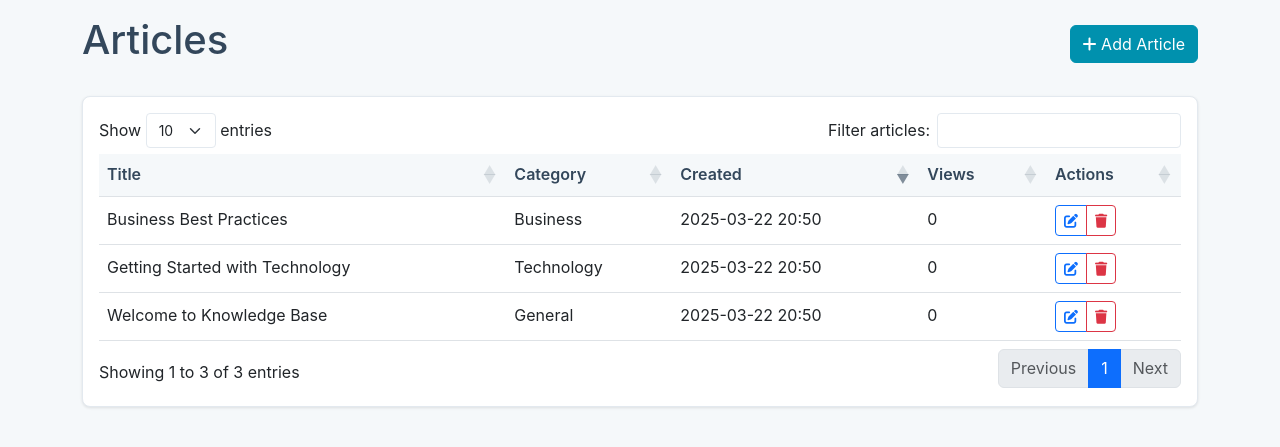
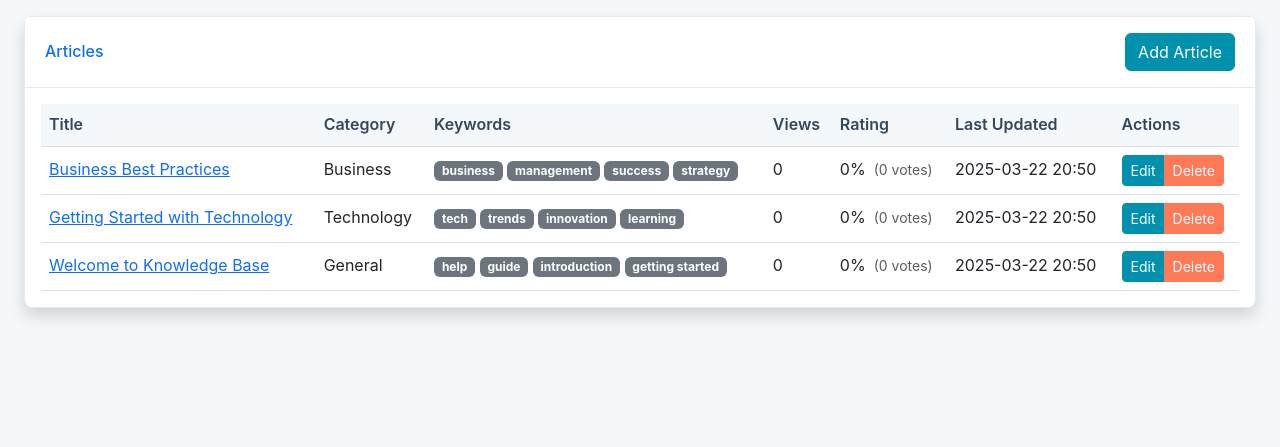
Before and after one commit to joegiglio/https---github.com-joegiglio-windsurf-kb, a Flask app: page /admin/articles in a window 1280 px wide. Shown: the part 58-505 px from the top of the page. Run offline with Flask 3, Linux system fonts and the light colour scheme; the visitor is signed in with stand-in values (Sample User, id 1); data comes from the database, SQL or seed files in the repository; some libraries are stand-ins or nearby versions.

Commit message:
added search keywords

```diff
--- a/app.py
+++ b/app.py
@@ -6,7 +6,7 @@ from extensions import db
 from models import Category, Article, SearchLog
 from datetime import datetime
 from flask_migrate import Migrate
-from sqlalchemy import func
+from sqlalchemy import func, or_
 
 def create_app():
     app = Flask(__name__)
@@ -47,16 +47,19 @@ def create_app():
                 Article(
                     title='Welcome to Knowledge Base',
                     content='Welcome to our knowledge base system. Here you will find helpful articles and guides.',
+                    keywords='help,guide,introduction,getting started',
                     category_id=1
                 ),
                 Article(
                     title='Getting Started with Technology',
                     content='Learn about the latest technology trends and how to stay up to date.',
+                    keywords='tech,trends,innovation,learning',
                     category_id=2
                 ),
                 Article(
                     title='Business Best Practices',
                     content='Discover the best practices for running a successful business.',
+                    keywords='business,management,success,strategy',
                     category_id=3
                 )
             ]
@@ -132,10 +135,13 @@ def create_app():
         # Sanitize input
         sanitized_query = bleach.clean(query, tags=[], strip=True)
 
-        # Search in both title and content
+        # Search in title, content, and keywords
         articles = Article.query.filter(
-            Article.title.ilike(f'%{sanitized_query}%') |
-            Article.content.ilike(f'%{sanitized_query}%')
+            or_(
+                Article.title.ilike(f'%{sanitized_query}%'),
+                Article.content.ilike(f'%{sanitized_query}%'),
+                Article.keywords.ilike(f'%{sanitized_query}%')
+            )
         ).limit(10).all()
 
         # Only log completed searches (when form is submitted)
--- a/static/js/admin/articles.js
+++ b/static/js/admin/articles.js
@@ -1,64 +1,96 @@
 $(document).ready(function() {
-    // Initialize TinyMCE
-    function initTinyMCE(selector) {
+    // Initialize TinyMCE for all rich editors
     tinymce.init({
-            selector: selector,
-            height: 500,
-            menubar: true,
+        selector: '.rich-editor',
+        height: 400,
         plugins: [
             'advlist', 'autolink', 'lists', 'link', 'image', 'charmap', 'preview',
             'anchor', 'searchreplace', 'visualblocks', 'code', 'fullscreen',
-                'insertdatetime', 'media', 'table', 'help', 'wordcount', 'paste'
+            'insertdatetime', 'media', 'table', 'help', 'wordcount'
         ],
-            toolbar: 'undo redo | formatselect | bold italic underline | alignleft aligncenter alignright alignjustify | bullist numlist outdent indent | link image | removeformat | help',
-            content_style: '@import url("/static/css/article.css");',
+        toolbar: 'undo redo | formatselect | bold italic | alignleft aligncenter alignright | bullist numlist | link image | code',
+        menubar: false,
         branding: false,
-            promotion: false,
-            images_upload_url: '/admin/upload',
-            images_upload_credentials: true,
-            automatic_uploads: true,
-            convert_urls: false,
-            relative_urls: false,
-            remove_script_host: false,
-            style_formats: [
-                { title: 'Text align', items: [
-                    { title: 'Left', format: 'alignleft', classes: 'text-left' },
-                    { title: 'Center', format: 'aligncenter', classes: 'text-center' },
-                    { title: 'Right', format: 'alignright', classes: 'text-right' },
-                    { title: 'Justify', format: 'alignjustify', classes: 'text-justify' }
-                ]},
-                { title: 'Image', items: [
-                    { title: 'Responsive', selector: 'img', classes: 'img-fluid' }
-                ]}
-            ],
         setup: function(editor) {
             editor.on('change', function() {
-                    editor.save(); // Ensures form submission includes editor content
+                editor.save();
             });
         }
     });
+
+    // Edit article
+    $('.edit-article').click(function() {
+        const id = $(this).data('id');
+        const title = $(this).data('title');
+        const content = $('<div/>').html($(this).data('content')).text(); // Decode HTML entities
+        const keywords = $(this).data('keywords');
+        const categoryId = $(this).data('category');
+
+        $('#editArticleForm').attr('action', `/admin/articles/${id}/edit`);
+        $('#editTitle').val(title);
+        $('#editCategory').val(categoryId);
+        $('#editKeywords').val(keywords);
+
+        // Need to wait for TinyMCE to be ready
+        setTimeout(function() {
+            const editor = tinymce.get('editContent');
+            if (editor) {
+                editor.setContent(content);
             }
-
-    // Initialize TinyMCE for both add and edit forms
-    initTinyMCE('#articleContent');
-    initTinyMCE('#editArticleContent');
-
-    // Initialize DataTable
-    const table = $('#articlesTable').DataTable({
-        order: [[2, 'desc']],  // Sort by created date by default
-        pageLength: 10,
-        language: {
-            search: "Filter articles:"
-        }
+        }, 100);
     });
 
-    // Add Article Form Submission
-    $('#addArticleForm').on('submit', function(e) {
+    // Delete article
+    $('.delete-article').click(function() {
+        const id = $(this).data('id');
+        const title = $(this).data('title');
+
+        $('#deleteArticleTitle').text(title);
+        $('#deleteArticleForm').attr('action', `/admin/articles/${id}/delete`);
+    });
+
+    // Form submission
+    $('#editArticleForm').submit(function(e) {
         e.preventDefault();
+
+        // Get content from TinyMCE before form submission
+        const editor = tinymce.get('editContent');
+        if (editor) {
+            $('#editContent').val(editor.getContent());
+        }
 
         const form = $(this);
         const formData = new FormData(form[0]);
-        formData.set('content', tinymce.get('articleContent').getContent());
+
+        $.ajax({
+            url: form.attr('action'),
+            method: 'POST',
+            data: formData,
+            processData: false,
+            contentType: false,
+            success: function(response) {
+                $('#editArticleModal').modal('hide');
+                location.reload();
+            },
+            error: function(xhr, status, error) {
+                alert('An error occurred while saving the article');
+                console.error('Error:', error);
+            }
+        });
+    });
+
+    // Add article form submission
+    $('#addArticleModal form').submit(function(e) {
+        e.preventDefault();
+
+        // Get content from TinyMCE before form submission
+        const editor = tinymce.get('content');
+        if (editor) {
+            $('#content').val(editor.getContent());
+        }
+
+        const form = $(this);
+        const formData = new FormData(form[0]);
 
         $.ajax({
             url: form.attr('action'),
@@ -70,70 +102,29 @@ $(document).ready(function() {
                 $('#addArticleModal').modal('hide');
                 location.reload();
             },
-            error: function(xhr) {
-                alert('Failed to add article: ' + (xhr.responseJSON?.error || 'Unknown error'));
-                console.error('Error adding article:', xhr.responseText);
+            error: function(xhr, status, error) {
+                alert('An error occurred while adding the article');
+                console.error('Error:', error);
             }
         });
     });
 
-    // Edit Article Form Population
-    $('.edit-article').on('click', function() {
-        const btn = $(this);
-        const id = btn.data('id');
-        const title = btn.data('title');
-        const content = btn.data('content');
-        const categoryId = btn.data('category');
-
-        $('#editArticleForm')
-            .attr('action', `/admin/articles/${id}/edit`)
-            .find('#editArticleTitle').val(title);
-        $('#editArticleCategory').val(categoryId);
-        tinymce.get('editArticleContent').setContent(content);
-        $('#editArticleModal').modal('show');
-    });
-
-    // Edit Article Form Submission
-    $('#editArticleForm').on('submit', function(e) {
+    // Delete form submission
+    $('#deleteArticleForm').submit(function(e) {
         e.preventDefault();
-
         const form = $(this);
-        const formData = new FormData(form[0]);
-        formData.set('content', tinymce.get('editArticleContent').getContent());
 
         $.ajax({
             url: form.attr('action'),
             method: 'POST',
-            data: formData,
-            processData: false,
-            contentType: false,
             success: function(response) {
-                $('#editArticleModal').modal('hide');
+                $('#deleteArticleModal').modal('hide');
                 location.reload();
             },
-            error: function(xhr) {
-                alert('Failed to update article: ' + (xhr.responseJSON?.error || 'Unknown error'));
-                console.error('Error updating article:', xhr.responseText);
+            error: function(xhr, status, error) {
+                alert('An error occurred while deleting the article');
+                console.error('Error:', error);
             }
         });
     });
-
-    // Delete Article
-    $('.delete-article').on('click', function() {
-        const btn = $(this);
-        if (confirm('Are you sure you want to delete this article? This action cannot be undone.')) {
-            const id = btn.data('id');
-            $.ajax({
-                url: `/admin/articles/${id}/delete`,
-                method: 'POST',
-                success: function(response) {
-                    location.reload();
-                },
-                error: function(xhr) {
-                    alert('Failed to delete article: ' + (xhr.responseJSON?.error || 'Unknown error'));
-                    console.error('Error deleting article:', xhr.responseText);
-                }
 });
-        }
-    });
-});
--- a/templates/admin/articles.html
+++ b/templates/admin/articles.html
@@ -1,53 +1,78 @@
 {% extends "admin/base.html" %}
 
-{% block title %}Articles - Admin Panel{% endblock %}
+{% block title %}Articles - Admin{% endblock %}
 
 {% block head %}
-<!-- TinyMCE -->
-<script src="https://cdn.tiny.cloud/1/no-api-key/tinymce/6/tinymce.min.js" referrerpolicy="origin"></script>
+<script src="https://cdn.tiny.cloud/1/4o4bhgrj6pvz0pc3ppqbh5i7n1n4vl6hg7ckyvnqtf4afv9i/tinymce/6/tinymce.min.js" referrerpolicy="origin"></script>
 {% endblock %}
 
 {% block content %}
-<div class="container">
-    <div class="d-flex justify-content-between align-items-center mb-4">
-        <h1>Articles{% if category %} - {{ category.name }}{% endif %}</h1>
-        <button type="button" class="btn btn-primary" data-bs-toggle="modal" data-bs-target="#addArticleModal">
-            <i class="fas fa-plus"></i> Add Article
+<div class="container-fluid">
+    <div class="card shadow mb-4">
+        <div class="card-header py-3 d-flex flex-row align-items-center justify-content-between">
+            <h6 class="m-0 font-weight-bold text-primary">Articles</h6>
+            <button class="btn btn-primary" data-bs-toggle="modal" data-bs-target="#addArticleModal">
+                <i class="bi bi-plus"></i> Add Article
             </button>
         </div>
-
-    <div class="card">
         <div class="card-body">
             <div class="table-responsive">
-                <table id="articlesTable" class="table table-hover">
+                <table class="table table-hover">
                     <thead>
                         <tr>
                             <th>Title</th>
                             <th>Category</th>
-                            <th>Created</th>
+                            <th>Keywords</th>
                             <th>Views</th>
-                            <th style="width: 100px">Actions</th>
+                            <th>Rating</th>
+                            <th>Last Updated</th>
+                            <th>Actions</th>
                         </tr>
                     </thead>
                     <tbody>
                         {% for article in articles %}
                         <tr>
-                            <td>{{ article.title }}</td>
+                            <td>
+                                <a href="{{ url_for('article', article_id=article.id) }}" target="_blank">
+                                    {{ article.title }}
+                                </a>
+                            </td>
                             <td>{{ article.category.name }}</td>
-                            <td>{{ article.created_at.strftime('%Y-%m-%d %H:%M') }}</td>
+                            <td>
+                                {% if article.keywords %}
+                                <div class="keywords-list">
+                                    {% for keyword in article.get_keywords_list() %}
+                                    <span class="badge bg-secondary">{{ keyword }}</span>
+                                    {% endfor %}
+                                </div>
+                                {% endif %}
+                            </td>
                             <td>{{ article.views }}</td>
                             <td>
+                                <div class="d-flex align-items-center">
+                                    <span class="me-2">{{ article.get_rating_percentage() }}%</span>
+                                    <small class="text-muted">({{ article.upvotes + article.downvotes }} votes)</small>
+                                </div>
+                            </td>
+                            <td>{{ article.updated_at.strftime('%Y-%m-%d %H:%M') }}</td>
+                            <td>
                                 <div class="btn-group">
-                                    <button type="button" class="btn btn-sm btn-outline-primary edit-article"
+                                    <button class="btn btn-sm btn-primary edit-article"
                                             data-id="{{ article.id }}"
                                             data-title="{{ article.title }}"
-                                            data-content="{{ article.content }}"
-                                            data-category="{{ article.category_id }}">
-                                        <i class="fas fa-edit"></i>
+                                            data-content="{{ article.content|escape }}"
+                                            data-keywords="{{ article.keywords or '' }}"
+                                            data-category="{{ article.category_id }}"
+                                            data-bs-toggle="modal"
+                                            data-bs-target="#editArticleModal">
+                                        <i class="bi bi-pencil"></i> Edit
                                     </button>
-                                    <button type="button" class="btn btn-sm btn-outline-danger delete-article"
-                                            data-id="{{ article.id }}">
-                                        <i class="fas fa-trash"></i>
+                                    <button class="btn btn-sm btn-danger delete-article"
+                                            data-id="{{ article.id }}"
+                                            data-title="{{ article.title }}"
+                                            data-bs-toggle="modal"
+                                            data-bs-target="#deleteArticleModal">
+                                        <i class="bi bi-trash"></i> Delete
                                     </button>
                                 </div>
                             </td>
@@ -64,27 +89,34 @@
 <div class="modal fade" id="addArticleModal" tabindex="-1">
     <div class="modal-dialog modal-lg">
         <div class="modal-content">
-            <form id="addArticleForm" action="{{ url_for('admin.add_article') }}" method="POST">
             <div class="modal-header">
                 <h5 class="modal-title">Add Article</h5>
                 <button type="button" class="btn-close" data-bs-dismiss="modal"></button>
             </div>
+            <form action="{{ url_for('admin.add_article') }}" method="post">
                 <div class="modal-body">
                     <div class="mb-3">
-                        <label for="articleTitle" class="form-label">Title</label>
-                        <input type="text" class="form-control" id="articleTitle" name="title" required maxlength="200">
+                        <label for="title" class="form-label">Title</label>
+                        <input type="text" class="form-control" id="title" name="title" required maxlength="200">
                     </div>
                     <div class="mb-3">
-                        <label for="articleCategory" class="form-label">Category</label>
-                        <select class="form-select" id="articleCategory" name="category_id" required>
+                        <label for="category" class="form-label">Category</label>
+                        <select class="form-select" id="category" name="category_id" required>
+                            <option value="">Select a category</option>
                             {% for category in categories %}
                             <option value="{{ category.id }}">{{ category.name }}</option>
                             {% endfor %}
                         </select>
                     </div>
                     <div class="mb-3">
-                        <label for="articleContent" class="form-label">Content</label>
-                        <textarea class="form-control" id="articleContent" name="content" rows="10"></textarea>
+                        <label for="keywords" class="form-label">Keywords</label>
+                        <input type="text" class="form-control" id="keywords" name="keywords" maxlength="500"
+                               placeholder="Enter keywords separated by commas">
+                        <div class="form-text">Keywords help users find this article even if their search terms aren't in the content.</div>
+                    </div>
+                    <div class="mb-3">
+                        <label for="content" class="form-label">Content</label>
+                        <textarea class="form-control rich-editor" id="content" name="content" rows="10"></textarea>
                     </div>
                 </div>
                 <div class="modal-footer">
@@ -100,27 +132,34 @@
 <div class="modal fade" id="editArticleModal" tabindex="-1">
     <div class="modal-dialog modal-lg">
         <div class="modal-content">
-            <form id="editArticleForm" method="POST">
             <div class="modal-header">
                 <h5 class="modal-title">Edit Article</h5>
                 <button type="button" class="btn-close" data-bs-dismiss="modal"></button>
             </div>
+            <form id="editArticleForm" method="post">
                 <div class="modal-body">
                     <div class="mb-3">
-                        <label for="editArticleTitle" class="form-label">Title</label>
-                        <input type="text" class="form-control" id="editArticleTitle" name="title" required maxlength="200">
+                        <label for="editTitle" class="form-label">Title</label>
+                        <input type="text" class="form-control" id="editTitle" name="title" required maxlength="200">
                     </div>
                     <div class="mb-3">
-                        <label for="editArticleCategory" class="form-label">Category</label>
-                        <select class="form-select" id="editArticleCategory" name="category_id" required>
+                        <label for="editCategory" class="form-label">Category</label>
+                        <select class="form-select" id="editCategory" name="category_id" required>
+                            <option value="">Select a category</option>
                             {% for category in categories %}
                             <option value="{{ category.id }}">{{ category.name }}</option>
                             {% endfor %}
                         </select>
                     </div>
                     <div class="mb-3">
-                        <label for="editArticleContent" class="form-label">Content</label>
-                        <textarea class="form-control" id="editArticleContent" name="content" rows="10"></textarea>
+                        <label for="editKeywords" class="form-label">Keywords</label>
+                        <input type="text" class="form-control" id="editKeywords" name="keywords" maxlength="500"
+                               placeholder="Enter keywords separated by commas">
+                        <div class="form-text">Keywords help users find this article even if their search terms aren't in the content.</div>
+                    </div>
+                    <div class="mb-3">
+                        <label for="editContent" class="form-label">Content</label>
+                        <textarea class="form-control rich-editor" id="editContent" name="content" rows="10"></textarea>
                     </div>
                 </div>
                 <div class="modal-footer">
@@ -131,6 +170,28 @@
         </div>
     </div>
 </div>
+
+<!-- Delete Article Modal -->
+<div class="modal fade" id="deleteArticleModal" tabindex="-1">
+    <div class="modal-dialog">
+        <div class="modal-content">
+            <div class="modal-header">
+                <h5 class="modal-title">Delete Article</h5>
+                <button type="button" class="btn-close" data-bs-dismiss="modal"></button>
+            </div>
+            <div class="modal-body">
+                <p>Are you sure you want to delete "<span id="deleteArticleTitle"></span>"?</p>
+                <p class="text-danger">This action cannot be undone.</p>
+            </div>
+            <div class="modal-footer">
+                <button type="button" class="btn btn-secondary" data-bs-dismiss="modal">Cancel</button>
+                <form id="deleteArticleForm" method="post" class="d-inline">
+                    <button type="submit" class="btn btn-danger">Delete</button>
+                </form>
+            </div>
+        </div>
+    </div>
+</div>
 {% endblock %}
 
 {% block scripts %}
```
Also changed, not shown: admin.py (+29 -10 lines), models.py (+17 -0 lines), 1 other file. Lines whose indentation alone changed are shown as unchanged.
